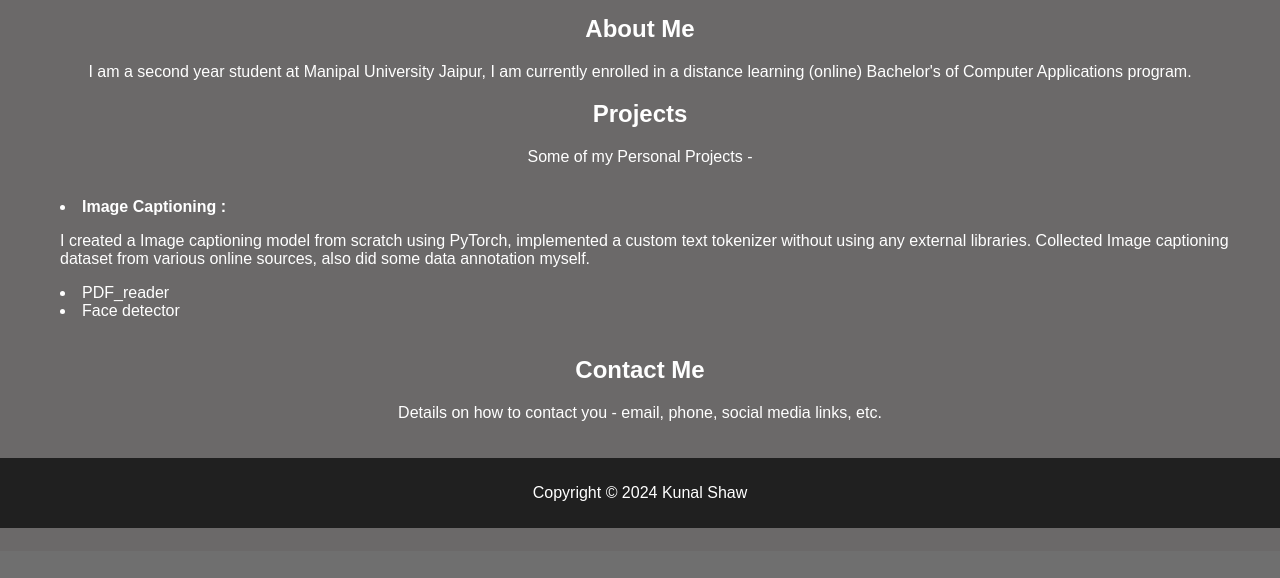
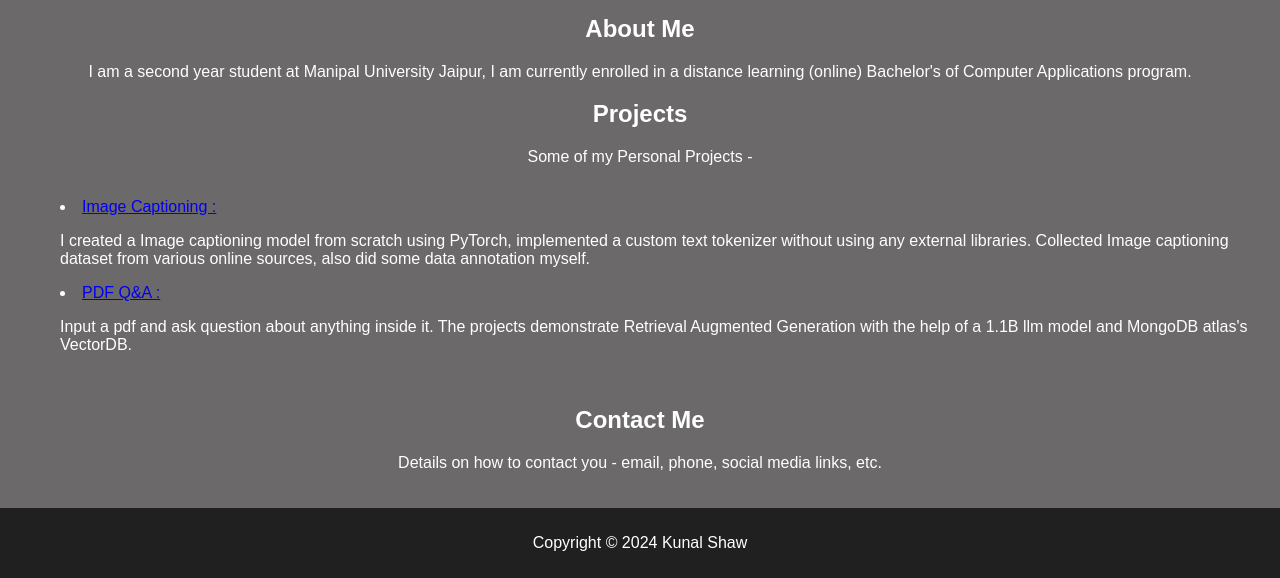
Before and after one commit to Kunal-Shaw-097/MyPortfolio, a Django app: template portfolio/templates/index.html in a window 1280 px wide. Shown: the part 249-827 px from the top of the page. Before the commit the page ends 777 px from the top, so only its background shows below. Run offline with Django 5.2, Linux system fonts and the light colour scheme; the template is opened without the code that fills it, so the values that code supplies are empty.

Commit message:
added pdf project to list

```diff
--- a/portfolio/templates/index.html
+++ b/portfolio/templates/index.html
@@ -37,11 +37,11 @@
             <h2>Projects</h2>
             <p>Some of my Personal Projects -</p>
             <ul id="projectlist">
-                <li><b>Image Captioning :</b> <p> I created a Image captioning model from scratch using PyTorch, implemented a custom text tokenizer without using any external libraries.
+                <li><a href="/ImgCap">Image Captioning :</a> <p> I created a Image captioning model from scratch using PyTorch, implemented a custom text tokenizer without using any external libraries.
                     Collected Image captioning dataset from various online sources, also did some data annotation myself.
                 </p></li>
-                <li>PDF_reader</li>
-                <li>Face detector</li>
+                <li><a href="/PdfQA">PDF Q&A :</a> <p> Input a pdf and ask question about anything inside it. The projects demonstrate Retrieval Augmented Generation with the help of a 1.1B llm model and MongoDB atlas's VectorDB.
+                </p></li>
             </ul>
         </section>
 
```
